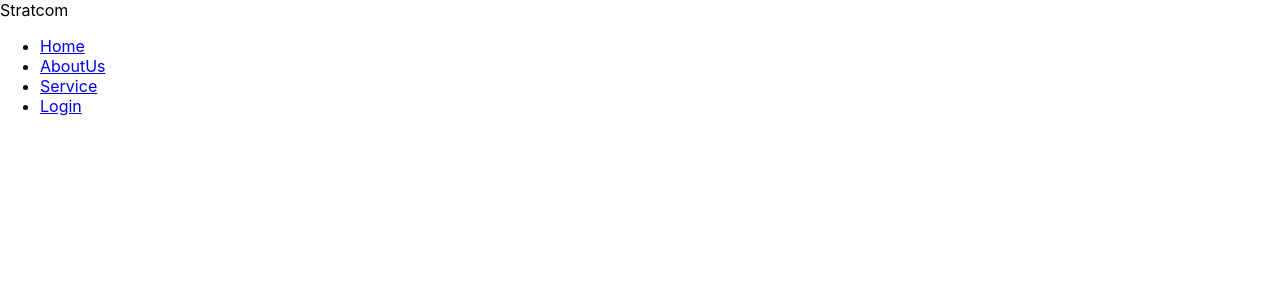
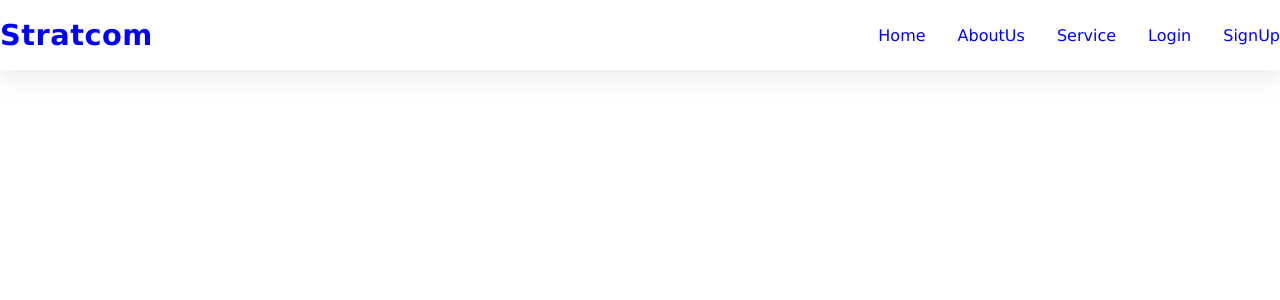
Before and after one commit to ocholapeter-debug/stratcomweb2, a React (Create React App) app: page / in a window 1280 px wide. Shown: the top 300 px of the page. Built offline with nearby package versions, Linux system fonts and the light colour scheme.

Commit message:
complete header styling

```diff
--- a/src/App.js
+++ b/src/App.js
@@ -7,6 +7,7 @@ function App() {
   return (
      <div>
         <Header/>
+
      </div>
   ) }
 export default App;
--- a/src/Header.css
+++ b/src/Header.css
@@ -1,4 +1,59 @@
-.title{
-    font-size: x-large;
+ *{
+    margin: 0;
+    padding:0;
+box-sizing: border-box;
+ }
 
-}
+ body{
+    font-family: 'Lucida Sans', 'Lucida Sans Regular', 'Lucida Grande', 'Lucida Sans Unicode', Geneva, Verdana, sans-serif;
+ }
+
+ .header{
+    background-color: #ffffff;
+    position:sticky;
+    box-shadow: rgba(149, 157, 165, 0.2) 0px 8px 24px;
+    top:0;
+    z-index: 1000;
+    width: 100%;
+ }
+
+ .container{
+    max-width: 1280px;
+    margin: auto;
+    padding: 0 2rem;
+    font-size: italic;
+ }
+
+ .header-container{
+    display: flex;
+    align-items: center;
+    justify-content: space-between;
+    height: 70px;
+ }
+
+ .logotext{
+    font-size: 1.8rem;
+    font-weight: 700;
+    background-clip: text;
+    color: blue;
+    transition: opacity 0.2s ease;
+    letter-spacing: 0.5px;
+    cursor: pointer;
+
+
+ }
+
+ .navlist{
+    display:flex;
+    gap:2rem;
+    list-style: none;
+    align-items: center;
+ }
+
+ .navlink{
+    text-decoration: none;
+    font-weight: 500;
+    font-size: 1rem;
+    color:blue;
+    position: relative;
+ }
--- a/src/Header.js
+++ b/src/Header.js
@@ -9,19 +9,19 @@ function Header() {
 <div className='logo'>
   <span className='logotext'>Stratcom</span>
 </div>
-        </div>
-
-        <nav className='navmenu'>
+<nav className='navmenu'>
           <ul className='navlist'>
             <li className='navitem'><a  className='navlink' href='/'>Home</a></li>
             <li className='navitem'><a  className='navlink' href='/'>AboutUs</a></li>
             <li className='navitem'><a  className='navlink' href='/'>Service</a></li>
             <li className='navitem'><a  className='navlink' href='/'>Login</a></li>
-
-
+            <li className='navitem'><a  className='navlink' href='/'>SignUp</a></li>
 
           </ul>
         </nav>
+        </div>
+
+
        </header>
     </div>
 
```
Also changed, not shown: src/Carousel.js (added, +13 -0 lines), src/Carousel.css (added).
